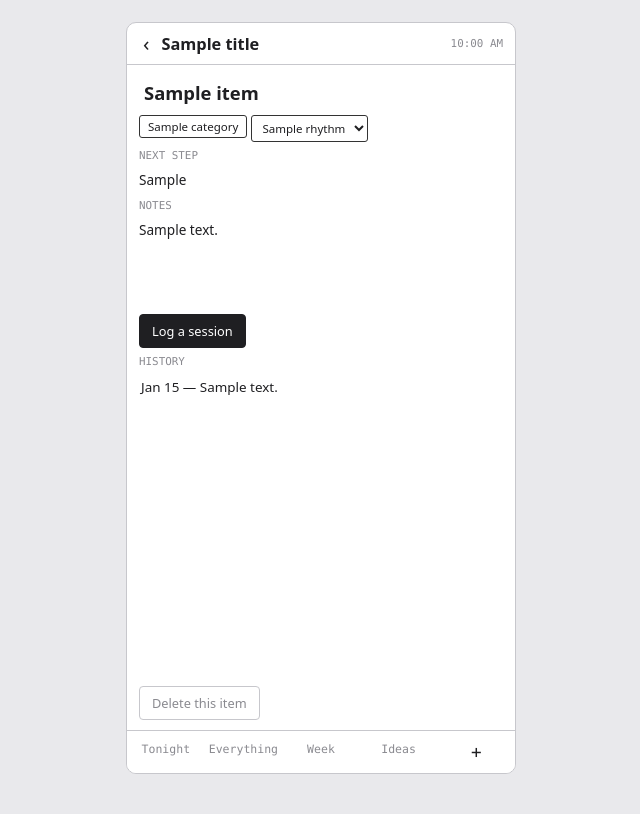
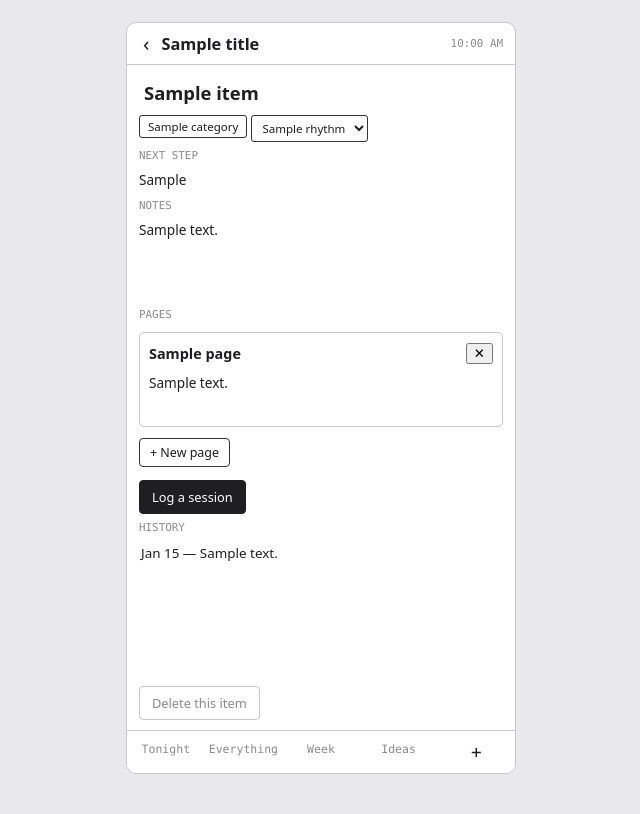
Before and after one commit to anandheblikar/productivity-app, a FastAPI app: template app/templates/detail.html in a window 1280 px wide. Shown: the whole page, without its empty margins (319-959 px from the left). Run offline with FastAPI, Linux system fonts and the light colour scheme; the template is opened without the code that fills it: most values are stand-ins (such as "Sample title", 1, 10 or a date in 2020); parts of the project's set-up code (start-up, migrations or seed data) failed here and were passed over.

Commit message:
Add named sub-pages to items (add, rename, edit, delete)
Each item can now hold any number of sub-pages — a titled, free-form body
you edit in place (e.g. Fittak -> Weigh-ins / Workouts / Targets). New Page
table, create/rename/edit/delete routes, and a Pages section on the item
page. Deleting an item also removes its pages.

Co-Authored-By: Claude Opus 4.8 <noreply@anthropic.com>

```diff
--- a/app/main.py
+++ b/app/main.py
@@ -40,6 +40,7 @@ from app.models import (
     Idea,
     Item,
     Log,
+    Page,
 )
 from app.nudge import advance_item, build_tonight, tiny_version
 
@@ -334,6 +335,11 @@ def item_detail(
         select(Log).where(Log.item_id == item_id).order_by(Log.done_at.desc())
     ).all()
 
+    # This item's sub-pages, in order.
+    pages = session.exec(
+        select(Page).where(Page.item_id == item_id).order_by(Page.position)
+    ).all()
+
     return render(
         request,
         "detail.html",
@@ -341,9 +347,67 @@ def item_detail(
         back_url="/everything",
         item=item,
         logs=logs,
+        pages=pages,
         rhythms=RHYTHM_ORDER,
         canvas_hint=canvas_prompt(item),
     )
+
+
+# --- Sub-pages on an item ----------------------------------------------------
+@app.post("/item/{item_id}/pages")
+def add_page(item_id: int, session: Session = Depends(get_session)):
+    """Create a new, empty sub-page on an item."""
+    item = session.get(Item, item_id)
+    if item is None:
+        return RedirectResponse(url="/everything", status_code=303)
+
+    positions = session.exec(
+        select(Page.position).where(Page.item_id == item_id)
+    ).all()
+    next_position = (max(positions) + 1) if positions else 0
+
+    session.add(Page(item_id=item_id, position=next_position))
+    session.commit()
+    return RedirectResponse(url=f"/item/{item_id}", status_code=303)
+
+
+class PageField(BaseModel):
+    """One inline edit to a page: which field (title/content) and its value."""
+
+    field: str
+    value: str | None = None
+
+
+@app.post("/page/{page_id}/field", status_code=204)
+def update_page_field(
+    page_id: int, payload: PageField, session: Session = Depends(get_session)
+):
+    """Save a page's edited title or content (called as you type)."""
+    page = session.get(Page, page_id)
+    if page is None:
+        return
+
+    value = (payload.value or "").strip()
+    if payload.field == "title":
+        page.title = value or "Untitled"   # never leave a page nameless
+    elif payload.field == "content":
+        page.content = value
+    else:
+        return
+
+    session.add(page)
+    session.commit()
+
+
+@app.post("/page/{page_id}/delete")
+def delete_page(page_id: int, session: Session = Depends(get_session)):
+    page = session.get(Page, page_id)
+    if page is None:
+        return RedirectResponse(url="/everything", status_code=303)
+    item_id = page.item_id
+    session.delete(page)
+    session.commit()
+    return RedirectResponse(url=f"/item/{item_id}", status_code=303)
 
 
 # --- Log a session (GET form, POST save) ------------------------------------
@@ -511,10 +575,11 @@ def reorder(payload: Reorder, session: Session = Depends(get_session)):
 def delete_item(item_id: int, session: Session = Depends(get_session)):
     item = session.get(Item, item_id)
     if item is not None:
-        # Remove its logged sessions first, then the item itself.
-        logs = session.exec(select(Log).where(Log.item_id == item_id)).all()
-        for log in logs:
+        # Remove its logged sessions and sub-pages first, then the item.
+        for log in session.exec(select(Log).where(Log.item_id == item_id)).all():
             session.delete(log)
+        for page in session.exec(select(Page).where(Page.item_id == item_id)).all():
+            session.delete(page)
         session.delete(item)
         session.commit()
     return RedirectResponse(url="/everything", status_code=303)
--- a/app/static/style.css
+++ b/app/static/style.css
@@ -333,6 +333,18 @@ h2.scr { font-size: 1.15rem; font-weight: 600; margin: 2px 0; }
 /* Delete button: quiet, but clearly set apart. */
 .btn.danger { color: var(--muted); border-color: var(--line); }
 .btn.danger:hover { color: var(--ink); border-color: var(--line-strong); }
+
+/* Sub-pages on an item. */
+.page {
+  border: 1px solid var(--line);
+  border-radius: 5px;
+  padding: 8px 9px;
+  margin-top: 6px;
+}
+.page-head { display: flex; align-items: flex-start; justify-content: space-between; gap: 6px; }
+.pagetitle { font-weight: 600; font-size: .9rem; flex: 1; }
+.page .canvas { min-height: 48px; margin-top: 4px; }
+.btn.addpage { font-size: .78rem; padding: 5px 10px; margin-top: 6px; }
 .chk {
   display: inline-block;
   width: 15px;
--- a/app/templates/detail.html
+++ b/app/templates/detail.html
@@ -1,17 +1,16 @@
-{# Item detail — and its editor. Everything here is editable in place:
-   click the title / next step / notes to change them, pick a rhythm, set a
-   due date. Changes save on their own. Below: log a session, the history,
-   and (at the very bottom) delete. #}
+{# Item detail — and its editor. Click the title / next step / notes to edit
+   in place (they autosave). Add named sub-pages for whatever this item
+   needs. Log sessions, see history, and delete at the bottom. #}
 {% extends "base.html" %}
 
 {% block content %}
   {# The name — click to rename. #}
   <h2 class="scr editable" contenteditable="true" data-field="title"
-      data-placeholder="Name…">{{ item.title }}</h2>
+      data-url="/item/{{ item.id }}/field" data-placeholder="Name…">{{ item.title }}</h2>
 
   <div class="row-chips">
     <span class="chip">{{ item.category }}</span>
-    <select class="chip-select" data-field="rhythm" aria-label="How often">
+    <select class="chip-select" data-field="rhythm" data-url="/item/{{ item.id }}/field" aria-label="How often">
       {% for r in rhythms %}
         <option value="{{ r }}" {% if r == item.rhythm %}selected{% endif %}>{{ r | capitalize }}</option>
       {% endfor %}
@@ -21,17 +20,37 @@
   {# Due date — only meaningful for one-offs. #}
   <div data-due {% if item.rhythm != "once" %}hidden{% endif %}>
     <div class="lbl">DUE BY</div>
-    <input type="date" data-field="due_date"
+    <input type="date" data-field="due_date" data-url="/item/{{ item.id }}/field"
            value="{% if item.rhythm == 'once' and item.due_date %}{{ item.due_date.isoformat() }}{% endif %}">
   </div>
 
   <div class="lbl">NEXT STEP</div>
   <div class="editable next" contenteditable="true" data-field="next_step"
-       data-placeholder="Add a next step…">{{ item.next_step or "" }}</div>
+       data-url="/item/{{ item.id }}/field" data-placeholder="Add a next step…">{{ item.next_step or "" }}</div>
 
   <div class="lbl">NOTES</div>
   <div class="editable canvas" contenteditable="true" data-field="notes"
-       data-placeholder="{{ canvas_hint }}">{{ item.notes or "" }}</div>
+       data-url="/item/{{ item.id }}/field" data-placeholder="{{ canvas_hint }}">{{ item.notes or "" }}</div>
+
+  {# Sub-pages: add as many as you like, each with its own name and body. #}
+  <div class="lbl">PAGES</div>
+  {% for page in pages %}
+    <div class="page">
+      <div class="page-head">
+        <div class="editable pagetitle" contenteditable="true" data-field="title"
+             data-url="/page/{{ page.id }}/field" data-placeholder="Page name…">{{ page.title }}</div>
+        <form method="post" action="/page/{{ page.id }}/delete"
+              onsubmit="return confirm('Delete this page?');">
+          <button class="x" type="submit" aria-label="Delete page">✕</button>
+        </form>
+      </div>
+      <div class="editable canvas" contenteditable="true" data-field="content"
+           data-url="/page/{{ page.id }}/field" data-placeholder="Add or log stuff here…">{{ page.content }}</div>
+    </div>
+  {% endfor %}
+  <form method="post" action="/item/{{ item.id }}/pages">
+    <button class="btn addpage" type="submit">+ New page</button>
+  </form>
 
   <div class="btns">
     <a class="btn pri" href="/item/{{ item.id }}/log">Log a session</a>
@@ -69,35 +88,35 @@
   </form>
 
   <script>
-    // Inline editing: send each change to the server as you make it.
-    const ID = {{ item.id }};
-
-    async function save(field, value) {
-      await fetch(`/item/${ID}/field`, {
+    // Inline editing: send each change to its own endpoint as you make it.
+    // Every editable element carries a data-url telling us where to save.
+    async function post(url, field, value) {
+      await fetch(url, {
         method: "POST",
         headers: { "Content-Type": "application/json" },
         body: JSON.stringify({ field: field, value: value }),
       });
     }
 
-    // Click-to-edit text fields: save when you click away (on blur).
+    // Click-to-edit text fields (item title/next-step/notes and page
+    // title/content): save when you click away.
     document.querySelectorAll('[contenteditable][data-field]').forEach(function (el) {
       el.addEventListener("blur", function () {
-        save(el.dataset.field, el.innerText.trim());
+        post(el.dataset.url, el.dataset.field, el.innerText.trim());
       });
     });
 
     // Rhythm dropdown: save, then reload so the due-date box and buttons update.
     const rhythm = document.querySelector('select[data-field="rhythm"]');
     rhythm.addEventListener("change", async function () {
-      await save("rhythm", rhythm.value);
+      await post(rhythm.dataset.url, "rhythm", rhythm.value);
       location.reload();
     });
 
     // Due-date picker: save on change.
     const due = document.querySelector('input[data-field="due_date"]');
     if (due) {
-      due.addEventListener("change", function () { save("due_date", due.value); });
+      due.addEventListener("change", function () { post(due.dataset.url, "due_date", due.value); });
     }
   </script>
 {% endblock %}
```
Also changed, not shown: app/models.py (+16 -0 lines).
